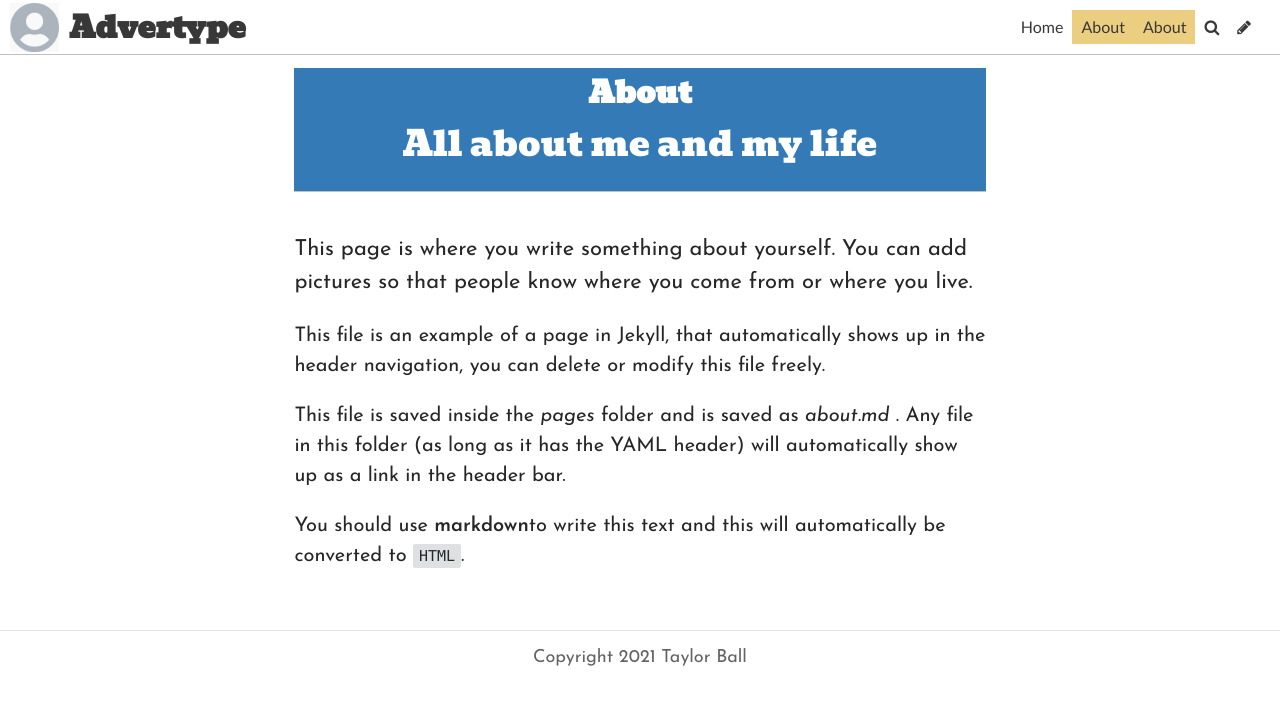
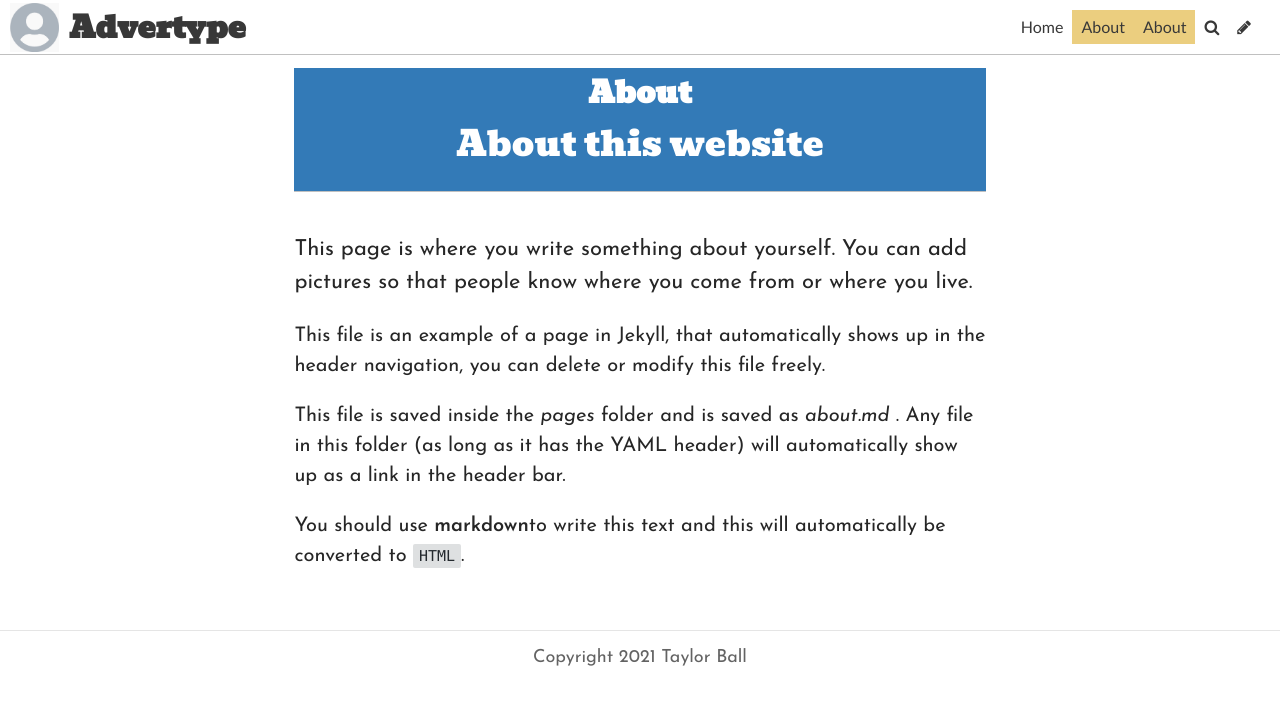
Before and after one commit to taylorball1/taylorball, a Jekyll site: the page built from pages/about.md, in a window 1280 px wide. Shown: the top 705 px of the page. Built offline with Jekyll 4.4.1, drawn with Linux system fonts in a browser that asks for light colours; some web fonts are replaced.

Commit message:
Update Page “about”

```diff
--- a/pages/about.md
+++ b/pages/about.md
@@ -1,7 +1,7 @@
 ---
 header_feature_image: /uploads/log.jpg
 title: About
-subtitle: All about me and my life
+subtitle: "About this website "
 permalink: /about/
 date: 2020-06-29T15:36:12.231Z
 layout: page
```
